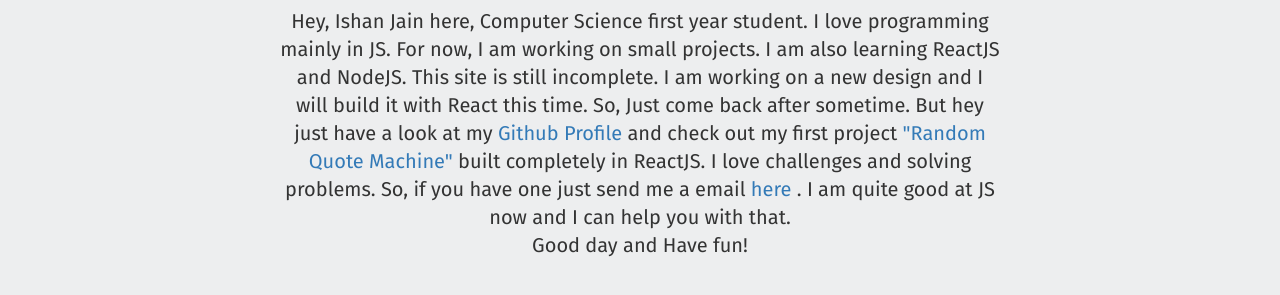
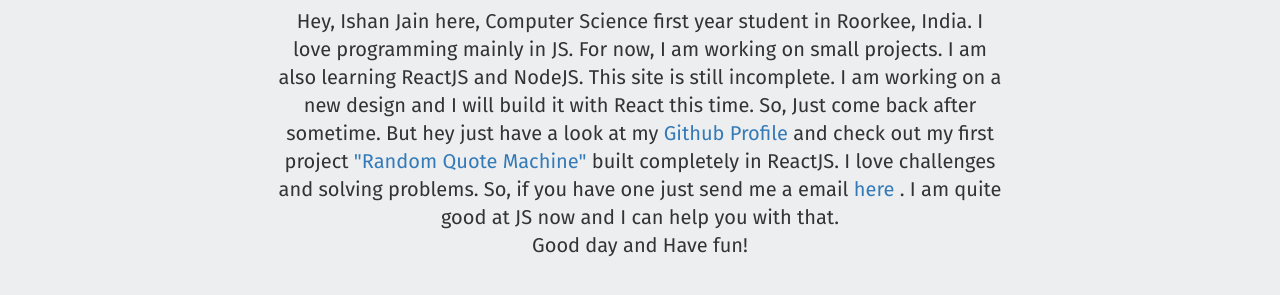
Before and after one commit to ishanjain28/ishanjain28.github.io, a plain HTML site: page index.html in a window 1280 px wide. Shown: the part 645-940 px from the top of the page. Drawn offline with Linux system fonts and the light colour scheme; a web font is replaced by a local one.

Commit message:
Update index.html

```diff
--- a/index.html
+++ b/index.html
@@ -55,7 +55,7 @@
 <div class="aboutParent" id="about">
     <div class="aboutText">
          <p class="aboutHeading">A brief background</p>
-        <p class="aboutStory">Hey, Ishan Jain here, Computer Science first year student. I love programming mainly in JS. For now, I am working on small projects. I am also learning ReactJS and NodeJS. This site is still incomplete. I am working on a new design and I will build it with React this time. So, Just come back after sometime.
+        <p class="aboutStory">Hey, Ishan Jain here, Computer Science first year student in Roorkee, India. I love programming mainly in JS. For now, I am working on small projects. I am also learning ReactJS and NodeJS. This site is still incomplete. I am working on a new design and I will build it with React this time. So, Just come back after sometime.
         But hey just have a look at my <a href="http://github.com/ishanjain28">Github Profile</a> and check out my first project <a href="http://github.com/ishanjain28/Random-Quote-Machine">"Random Quote Machine"</a> built completely in ReactJS. I love challenges and solving problems. So, if you have one just send me a email <a href="mailto:ishanjain28@gmail.com">here </a>. I am quite good at JS now and I can help you with that. <br>Good day and Have fun!</div>
 </div>
 </body>
```
